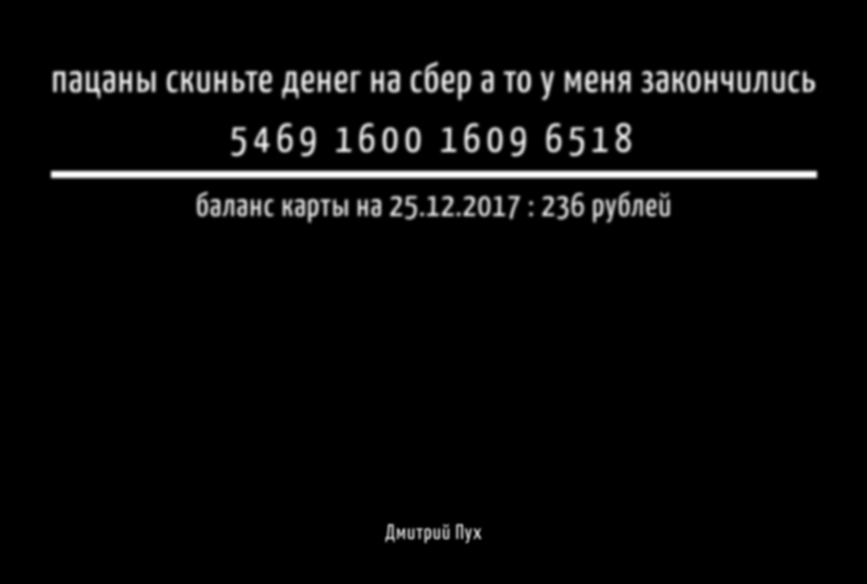
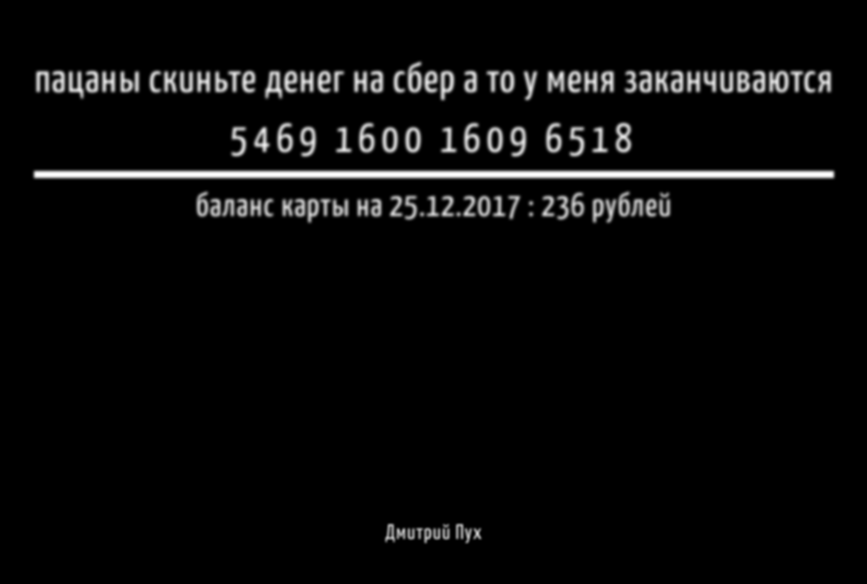
Before and after one commit to musorme/musorme.github.io, a plain HTML site: page index.html in a window 1280 px wide. Shown: the part 216-800 px from the top of the page, without its empty margins (206-1073 px from the left). Drawn offline with Linux system fonts and the light colour scheme.

Commit message:
Update index.html

```diff
--- a/index.html
+++ b/index.html
@@ -12,7 +12,7 @@
 <body>
   <div class="wrapper">
     <section class="main-section">
-     <div class="text">пацаны скиньте денег на сбер а то у меня закончились</div>
+     <div class="text">пацаны скиньте денег на сбер а то у меня заканчиваются</div>
      <div class="text text-2">5469 1600 1609 6518</div>
      <div class="line"></div>
      <div class="balance">баланс карты на 25.12.2017 : 236 рублей</div>
```
